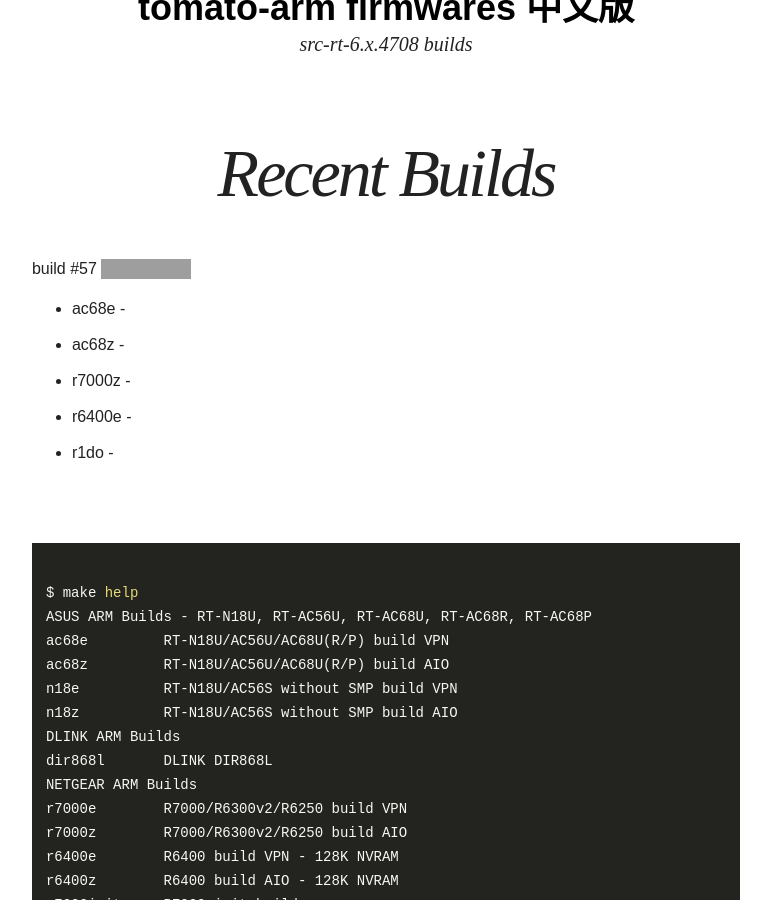
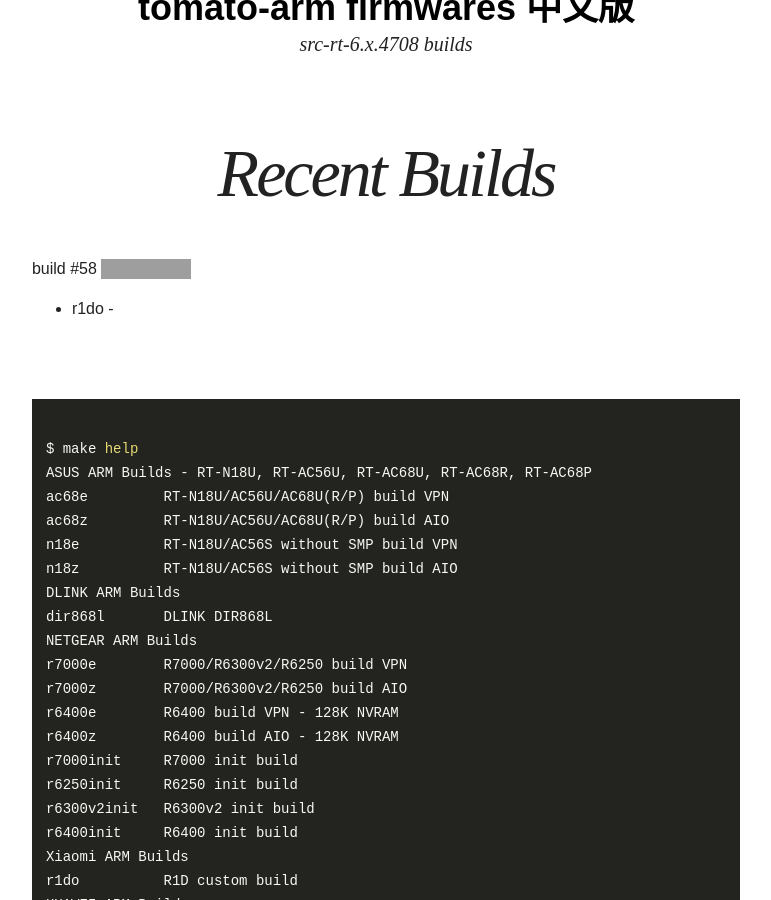
Before and after one commit to oglopss/tomato-arm-ci-jekyll, a Jekyll site: the page built from index.html, in a window 1280 px wide and 900 px high, scrolled down 339 px. Shown: the whole window, without its empty margins (254-1025 px from the left). Built offline with Jekyll 4.4.1, drawn with Linux system fonts in a browser that asks for light colours; nearby versions of some CDN libraries; grey boxes are pictures that could not be loaded.

Commit message:
Travis build 58 r1do pushed to gh-pages

```diff
--- a/_data/ss.yml
+++ b/_data/ss.yml
@@ -1,7 +1,3 @@
-build: 57
+build: 58
 files:
-  - 0001 ac68e
   - 0005 r1do
-  - 0002 ac68z
-  - 0004 r6400e
-  - 0003 r7000z
```
